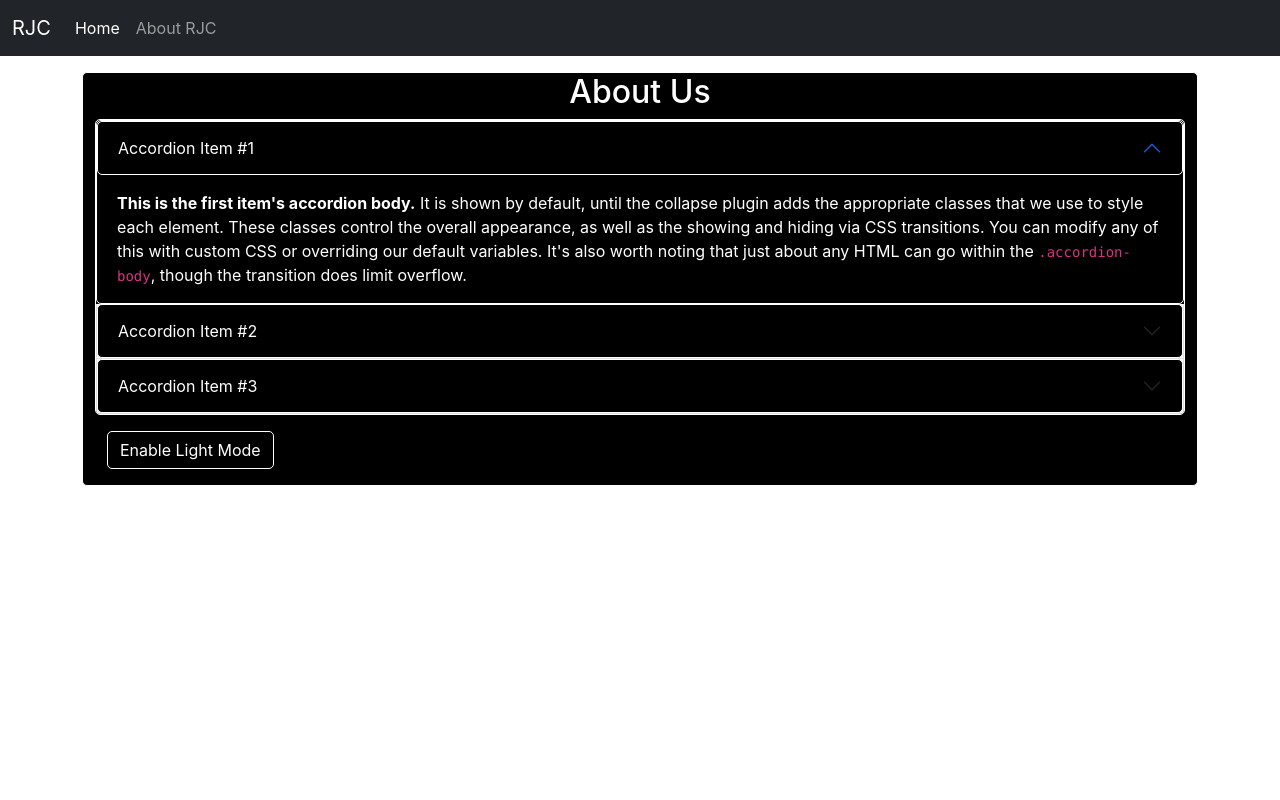
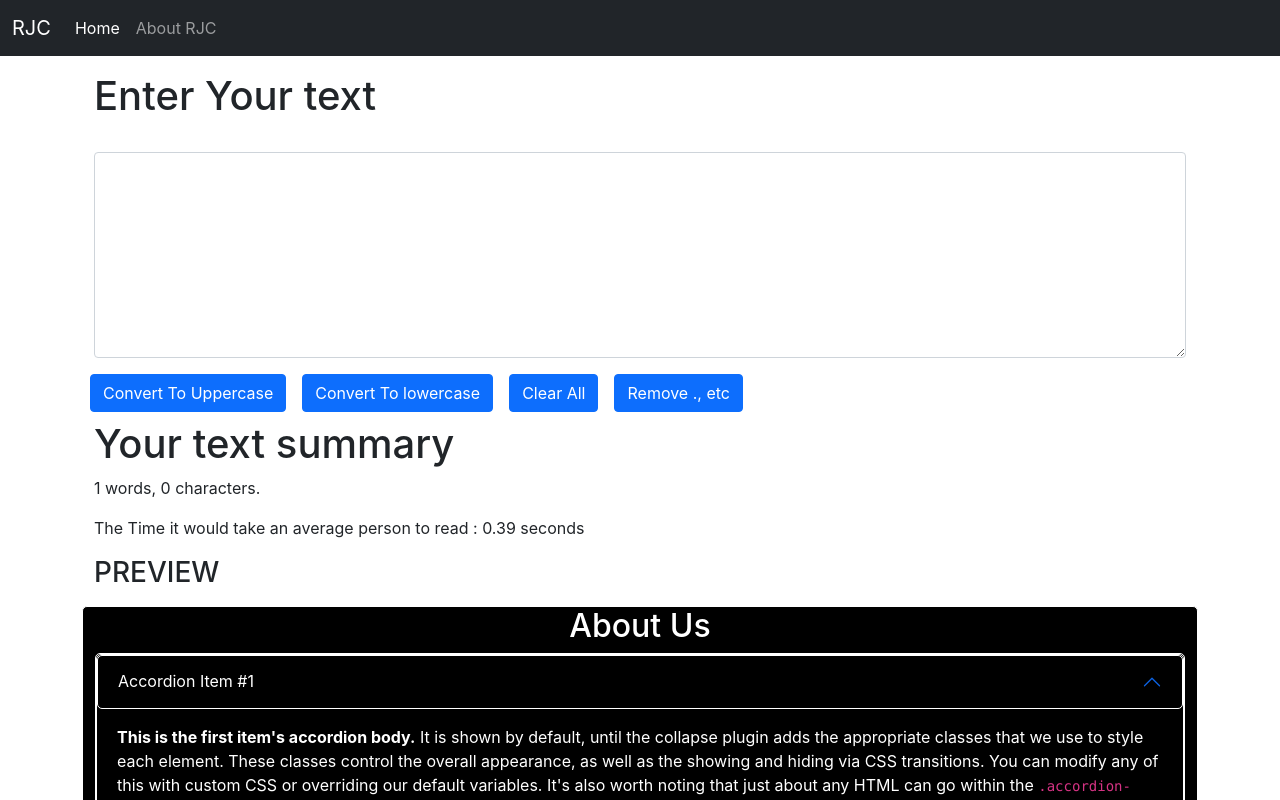
Before and after one commit to FOMEISTAKEN/textutils, a React (Create React App) app: page / in a window 1280 px wide. Shown: the top 800 px of the page. Built offline with nearby package versions, Linux system fonts and the light colour scheme.

Commit message:
react-router-dom installed

```diff
--- a/package.json
+++ b/package.json
@@ -10,6 +10,7 @@
     "react": "^17.0.2",
     "react-bootstrap": "^2.1.0",
     "react-dom": "^17.0.2",
+    "react-router-dom": "^6.2.1",
     "react-scripts": "5.0.0",
     "web-vitals": "^2.1.3"
   },
--- a/src/App.js
+++ b/src/App.js
@@ -3,16 +3,24 @@ import React from 'react'
 import Navbar from './components/Navbar';
 import TextForm from './components/TextForm';
 import About from './components/About';
+import {
+  BrowserRouter as Router,
+  Switch,
+  Route,
+  Link
+} from "react-router-dom";
+
 
 function App() {
   return (
-<>
+<div>
     <Navbar title="RJC" aboutText="About RJC"/>
 <div className="container">
-    {/* <TextForm name="Your Text" heading="Enter Your text"/> */}
+    <TextForm name="Your Text" heading="Enter Your text"/>
     <About/>
+
 </div>
-</>
+</div>
   );
 }
 
```
Also changed, not shown: src/components/About.js (line endings or trailing spaces), 1 other file (tests, documents, lock files or other folders).
